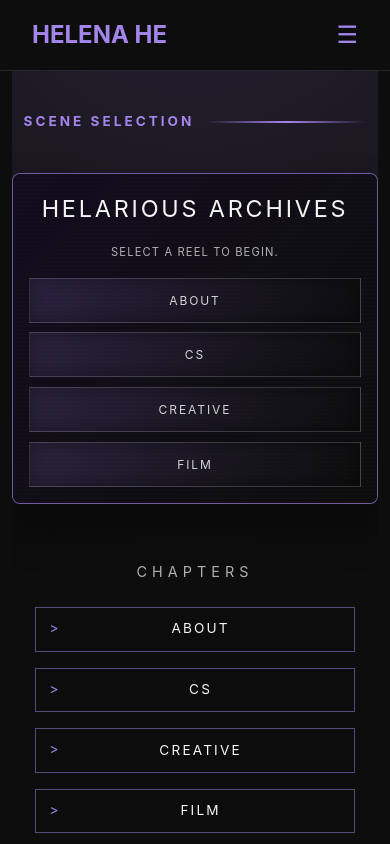
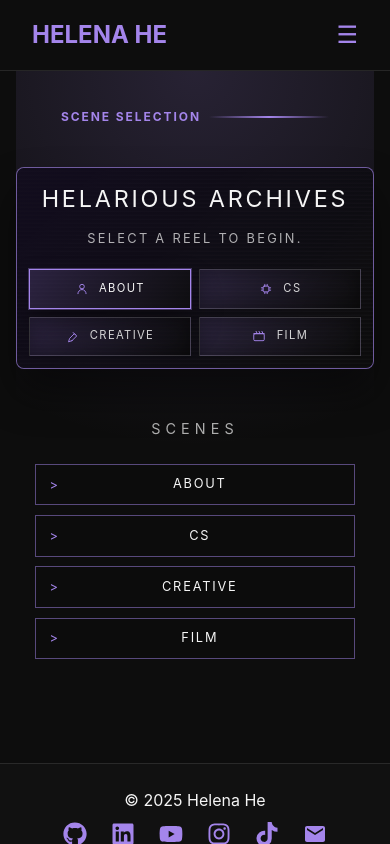
Before and after one commit to he-larious/he-larious.github.io, a React (Create React App) app: page / in a window 390 px wide. Both pictures are taken after a click on the button "SKIP INTRO". Shown: the top 844 px of the page. Built offline with nearby package versions, Linux system fonts and the light colour scheme.

Commit message:
scene selection updates

```diff
--- a/src/App.js
+++ b/src/App.js
@@ -6,7 +6,7 @@ import CSProjects from "./sections/CSProjects";
 import CreativeProjects from "./sections/CreativeProjects";
 import Film from "./sections/Film";
 import About from "./sections/About";
-import Home from "./components/Home";
+import Home from "./sections/Home";
 
 function App() {
   return (
--- a/src/components/Home.css
+++ b/src/sections/Home.css
@@ -115,12 +115,11 @@
 
 .scene-selection {
   position: relative;
-  width: min(1200px, 94vw);
+  width: 80%;
   margin: 0 auto;
   padding: 4.5rem 0 6rem;
   text-align: center;
   color: var(--color-light-gray);
-  overflow: hidden;
 }
 
 .scene-selection::before {
@@ -180,6 +179,7 @@
 .scene-screen-overlay {
   position: absolute;
   inset: 0;
+  border-radius: 8px;
   background: linear-gradient(
       135deg,
       rgba(20, 14, 35, 0.9),
@@ -222,6 +222,10 @@
 }
 
 .scene-thumb {
+  display: inline-flex;
+  align-items: center;
+  gap: 0.65rem;
+  justify-content: center;
   border: 1px solid rgba(255, 255, 255, 0.15);
   padding: 1rem;
   text-transform: uppercase;
@@ -230,23 +234,41 @@
   background: linear-gradient(120deg, rgba(164, 133, 235, 0.18), rgba(13, 13, 13, 0.65));
   color: rgba(245, 245, 245, 0.85);
   box-shadow: inset 0 0 20px rgba(0, 0, 0, 0.35);
+  transition: transform 0.2s ease, border-color 0.2s ease, color 0.2s ease, box-shadow 0.2s ease;
+  cursor: default;
 }
 
-/* .scene-thumb--about {
-  background: linear-gradient(120deg, rgba(164, 133, 235, 0.35), rgba(13, 13, 13, 0.6));
+.scene-thumb:focus-visible {
+  transform: translateY(-3px);
+  border-color: var(--color-accent);
+  color: var(--color-light-gray);
+  box-shadow: 0 16px 30px rgba(0, 0, 0, 0.35);
 }
 
-.scene-thumb--cs {
-  background: linear-gradient(120deg, rgba(71, 52, 120, 0.7), rgba(13, 13, 13, 0.7));
+.scene-thumb.is-active {
+  border-color: var(--color-accent);
+  box-shadow: 0 0 0 1px rgba(164, 133, 235, 0.35), 0 18px 30px rgba(0, 0, 0, 0.35);
+  color: var(--color-light-gray);
 }
 
-.scene-thumb--creative {
-  background: linear-gradient(120deg, rgba(164, 133, 235, 0.25), rgba(30, 18, 55, 0.75));
+.scene-icon {
+  width: 20px;
+  height: 20px;
+  display: inline-flex;
+  align-items: center;
+  justify-content: center;
+  color: var(--color-accent);
 }
 
-.scene-thumb--film {
-  background: linear-gradient(120deg, rgba(40, 27, 70, 0.8), rgba(13, 13, 13, 0.7));
-} */
+.scene-icon svg {
+  width: 100%;
+  height: 100%;
+  stroke: currentColor;
+  fill: none;
+  stroke-width: 1.6;
+  stroke-linecap: round;
+  stroke-linejoin: round;
+}
 
 .scene-menu {
   padding: 1.5rem 0;
@@ -353,17 +375,26 @@
 }
 
 @media (max-width: 480px) {
+  .scene-selection {
+    width: 92vw;
+    padding: 2.25rem 0 3rem;
+  }
+
+  .scene-selection::before {
+    inset: 0;
+  }
+
   .scene-stage {
     grid-template-columns: 1fr;
     text-align: center;
-    gap: 2rem;
+    gap: 1.5rem;
   }
 
   .scene-screen {
-    padding: 1rem;
+    padding: 0.75rem;
     aspect-ratio: auto;
     justify-content: flex-start;
-    gap: 1rem;
+    gap: 0.75rem;
   }
 
   .scene-menu {
@@ -372,32 +403,30 @@
 
   .scene-list {
     width: min(320px, 92vw);
-  }
-
-  .scene-selection {
-    padding: 2.5rem 0 3.5rem;
+    gap: 0.6rem;
   }
 
   .scene-marquee {
-    gap: 0.75rem;
+    gap: 0.5rem;
   }
 
   .scene-label {
-    font-size: 0.85rem;
-    letter-spacing: 0.22em;
+    font-size: 0.75rem;
+    letter-spacing: 0.16em;
+    white-space: nowrap;
   }
 
   .scene-divider {
-    width: min(160px, 45vw);
+    width: min(120px, 35vw);
   }
 
   .scene-preview-title {
-    font-size: clamp(1.15rem, 6vw, 1.8rem);
+    font-size: clamp(1rem, 6vw, 1.6rem);
   }
 
   .scene-preview-subtitle {
-    font-size: 0.7rem;
-    letter-spacing: 0.1em;
+    font-size: 0.8rem;
+    margin-bottom: 0.5rem;
   }
 
   .intro-overlay {
@@ -428,19 +457,24 @@
   }
 
   .scene-thumbs {
-    grid-template-columns: 1fr;
-    gap: 0.6rem;
+    grid-template-columns: repeat(2, minmax(0, 1fr));
+    gap: 0.5rem;
   }
 
   .scene-thumb {
-    padding: 0.75rem 0.8rem;
-    letter-spacing: 0.16em;
-    font-size: 0.75rem;
+    padding: 0.6rem 0.5rem;
+    letter-spacing: 0.12em;
+    font-size: 0.7rem;
+  }
+
+  .scene-icon {
+    width: 14px;
+    height: 14px;
   }
 
   .scene-link {
-    padding: 0.65rem 0.9rem 0.65rem 1.6rem;
-    letter-spacing: 0.16em;
-    font-size: 0.85rem;
+    padding: 0.6rem 0.8rem 0.6rem 1.4rem;
+    letter-spacing: 0.14em;
+    font-size: 0.8rem;
   }
 }
--- a/src/components/Home.jsx
+++ b/src/sections/Home.jsx
@@ -6,6 +6,7 @@ function Home() {
   const [showIntro, setShowIntro] = useState(true);
   const [introPhase, setIntroPhase] = useState("text");
   const [introMuted, setIntroMuted] = useState(true);
+  const [activeScene, setActiveScene] = useState("about");
 
   useEffect(() => {
     if (!showIntro) {
@@ -109,19 +110,87 @@ function Home() {
               <div className="scene-preview-title">Helarious Archives</div>
               <div className="scene-preview-subtitle">Select a reel to begin.</div>
               <div className="scene-thumbs">
-                <div className="scene-thumb scene-thumb--about">ABOUT</div>
-                <div className="scene-thumb scene-thumb--cs">CS</div>
-                <div className="scene-thumb scene-thumb--creative">CREATIVE</div>
-                <div className="scene-thumb scene-thumb--film">FILM</div>
+                <div
+                  className={`scene-thumb scene-thumb--about ${activeScene === "about" ? "is-active" : ""}`}
+                >
+                  <span className="scene-icon" aria-hidden="true">
+                    <svg viewBox="0 0 24 24" role="img">
+                      <path d="M12 12a4 4 0 1 0-4-4 4 4 0 0 0 4 4Z" />
+                      <path d="M5 20a7 7 0 0 1 14 0" />
+                    </svg>
+                  </span>
+                  ABOUT
+                </div>
+                <div
+                  className={`scene-thumb scene-thumb--cs ${activeScene === "cs" ? "is-active" : ""}`}
+                >
+                  <span className="scene-icon" aria-hidden="true">
+                    <svg viewBox="0 0 24 24" role="img">
+                      <rect x="7" y="7" width="10" height="10" rx="2" />
+                      <path d="M4 10h3M4 14h3M17 10h3M17 14h3M10 4v3M14 4v3M10 17v3M14 17v3" />
+                    </svg>
+                  </span>
+                  CS
+                </div>
+                <div
+                  className={`scene-thumb scene-thumb--creative ${activeScene === "creative" ? "is-active" : ""}`}
+                >
+                  <span className="scene-icon" aria-hidden="true">
+                    <svg viewBox="0 0 24 24" role="img">
+                      <path d="m12 20 8-8-4-4-8 8-2 6 6-2Z" />
+                      <path d="m14 6 4 4" />
+                    </svg>
+                  </span>
+                  CREATIVE
+                </div>
+                <div
+                  className={`scene-thumb scene-thumb--film ${activeScene === "film" ? "is-active" : ""}`}
+                >
+                  <span className="scene-icon" aria-hidden="true">
+                    <svg viewBox="0 0 24 24" role="img">
+                      <rect x="3" y="8" width="18" height="12" rx="2" />
+                      <path d="M3 8h18M7 4l2 4M12 4l2 4M17 4l2 4" />
+                    </svg>
+                  </span>
+                  FILM
+                </div>
               </div>
             </div>
             <div className="scene-menu">
-              <p className="scene-menu-title">Chapters</p>
+              <p className="scene-menu-title">Scenes</p>
               <nav className="scene-list" aria-label="Scene selection">
-                <Link className="scene-link" to="/about">ABOUT</Link>
-                <Link className="scene-link" to="/cs-projects">CS</Link>
-                <Link className="scene-link" to="/creative-projects">CREATIVE</Link>
-                <Link className="scene-link" to="/film">FILM</Link>
+                <Link
+                  className="scene-link"
+                  to="/about"
+                  onMouseEnter={() => setActiveScene("about")}
+                  onFocus={() => setActiveScene("about")}
+                >
+                  ABOUT
+                </Link>
+                <Link
+                  className="scene-link"
+                  to="/cs-projects"
+                  onMouseEnter={() => setActiveScene("cs")}
+                  onFocus={() => setActiveScene("cs")}
+                >
+                  CS
+                </Link>
+                <Link
+                  className="scene-link"
+                  to="/creative-projects"
+                  onMouseEnter={() => setActiveScene("creative")}
+                  onFocus={() => setActiveScene("creative")}
+                >
+                  CREATIVE
+                </Link>
+                <Link
+                  className="scene-link"
+                  to="/film"
+                  onMouseEnter={() => setActiveScene("film")}
+                  onFocus={() => setActiveScene("film")}
+                >
+                  FILM
+                </Link>
               </nav>
             </div>
           </div>
```
